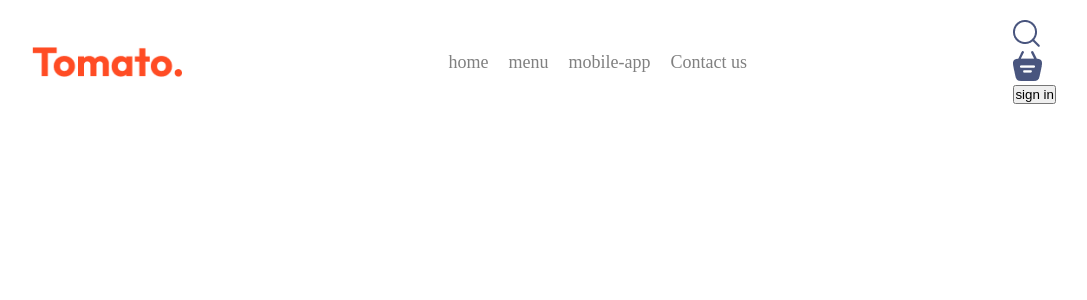
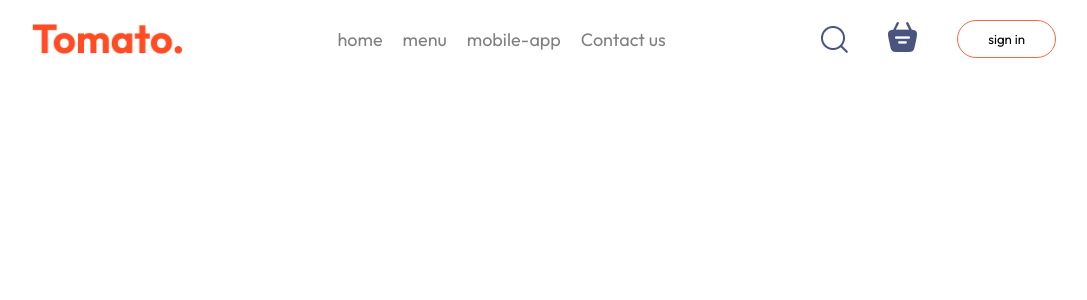
Before and after one commit to Kanishka2301/NiggsFood, a React (Vite) app: page / in a window 1280 px wide. Shown: the top 300 px of the page, without its empty margins (96-1183 px from the left). Built offline with nearby package versions, Linux system fonts and the light colour scheme.

Commit message:
initial commit

```diff
--- a/src/components/Navbar/Navbar.css
+++ b/src/components/Navbar/Navbar.css
@@ -15,3 +15,21 @@
   color: gray;
   font-size: 18px;
 }
+.navbar-right {
+  display: flex;
+  align-items: center;
+  gap: 40px;
+}
+
+.navbar button {
+  background: transparent;
+  font-size: gray;
+  border: 1px solid tomato;
+  padding: 10px 30px;
+  border-radius: 50px;
+  cursor: pointer;
+}
+
+.navbar button:hover {
+  background-color: rgb(239, 235, 235);
+}
--- a/src/index.css
+++ b/src/index.css
@@ -1,7 +1,9 @@
+@import url("https://fonts.googleapis.com/css2?family=Outfit:wght@100..900&display=swap");
 * {
   padding: 0;
   margin: 0;
   box-sizing: border-box;
+  font-family: Outfit;
 }
 body {
   min-height: 100vh;
```
